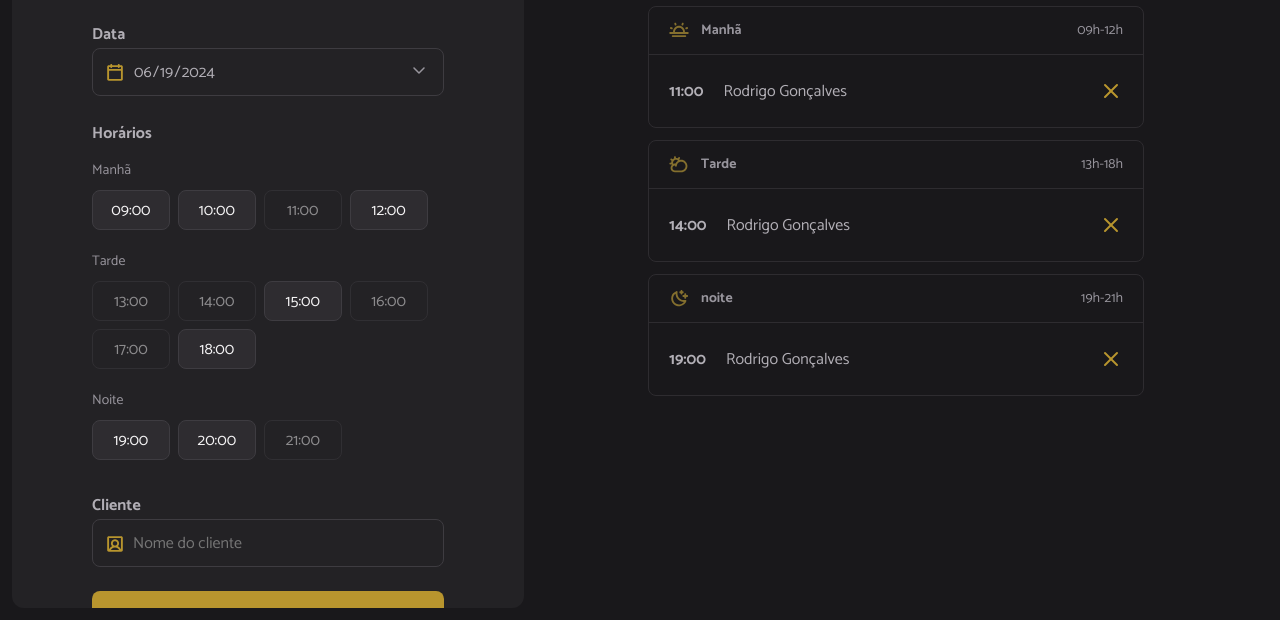
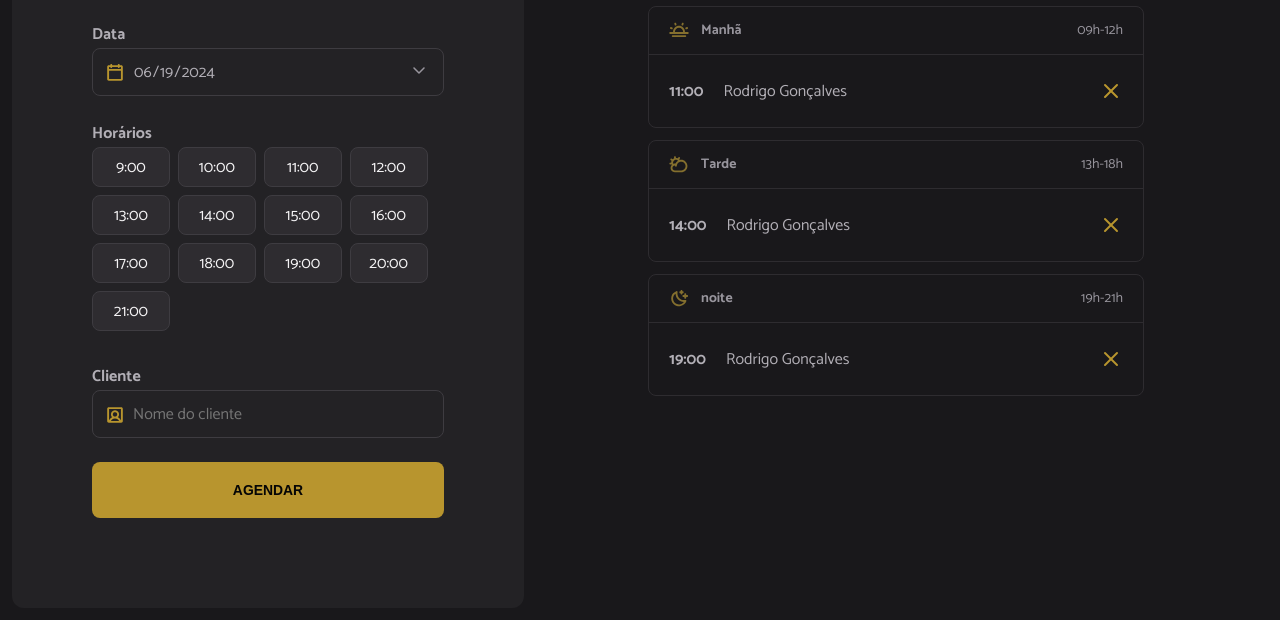
Before and after one commit to AdrianoTobias/hairday, a website built with webpack: page index.html in a window 1280 px wide. Shown: the part 180-800 px from the top of the page. Built offline with nearby package versions, Linux system fonts and the light colour scheme.

Commit message:
add hours rendering

```diff
--- a/index.html
+++ b/index.html
@@ -37,7 +37,7 @@
         <span class="label">Horários</span>
         <ul id="hours" class="hours" aria-label="Horários disponíveis de manhã">
           <!-- Exemplo: Manhã -->
-          <li data-period="morning" class="hour-period">Manhã</li>
+          <!-- <li data-period="morning" class="hour-period">Manhã</li>
           <li data-period="morning" value="09:00" class="hour hour-available">
             09:00
           </li>
@@ -49,9 +49,9 @@
           </li>
           <li data-period="morning" value="12:00" class="hour hour-available">
             12:00
-          </li>
+          </li> -->
           <!-- Exemplo: Tarde  -->
-          <li data-period="morning" class="hour-period">Tarde</li>
+          <!-- <li data-period="afternoon" class="hour-period">Tarde</li>
           <li
             data-period="afternoon"
             value="13:00"
@@ -85,9 +85,9 @@
           </li>
           <li data-period="afternoon" value="18:00" class="hour hour-available">
             18:00
-          </li>
+          </li> -->
           <!-- Exemplo: Noite -->
-          <li data-period="morning" class="hour-period">Noite</li>
+          <!-- <li data-period="night" class="hour-period">Noite</li>
 
           <li data-period="night" value="19:00" class="hour hour-available">
             19:00
@@ -97,7 +97,7 @@
           </li>
           <li data-period="night" value="21:00" class="hour hour-unavailable">
             21:00
-          </li>
+          </li> -->
         </ul>
 
         <label for="client" class="label">Cliente</label>
--- a/src/main.js
+++ b/src/main.js
@@ -10,3 +10,4 @@ import "./styles/schedule.css"
 
 // JS
 import "./modules/form/submit.js"
+import "./modules/page-load.js"
--- /dev/null
+++ b/src/modules/form/hours-load.js
@@ -0,0 +1,32 @@
+import dayjs from "dayjs";
+import { openingHours } from "../../utils/opening-hours.js";
+
+const hours = document.getElementById("hours");
+
+export function hoursLoad({ date }) {
+    const opening = openingHours.map(hour => {
+        // Recupera somente a hora:
+        const [scheduleHour] = hour.split(":");
+
+        // Adiciona a hora na date e verifica se está no futuro:
+        const isHourPast = dayjs(date).add(scheduleHour, "hour").isAfter(dayjs());
+
+        return {
+            hour,
+            available: isHourPast
+        }
+    })
+
+    opening.forEach(({ hour, available }) => {
+        const li = document.createElement("li");
+
+        li.classList.add("hour");
+        li.classList.add(available ? "hour-available" : "hour-unavailable");
+
+        li.textContent = hour;
+        hours.append(li);
+    })
+
+
+
+}
--- /dev/null
+++ b/src/modules/page-load.js
@@ -0,0 +1,5 @@
+import { schedulesDay } from "./schedules/load.js"
+
+document.addEventListener("DOMContentLoaded", function () {
+    schedulesDay();
+})
--- /dev/null
+++ b/src/modules/schedules/load.js
@@ -0,0 +1,13 @@
+import { hoursLoad } from "../form/hours-load.js";
+
+// Seleciona o input de data:
+const selectedDate = document.getElementById("date");
+
+export function schedulesDay() {
+    // Obtém a data do input:
+    const date = selectedDate.value;
+
+    // Renderiza os horários disponíveis:
+    hoursLoad({ date })
+
+}
```
